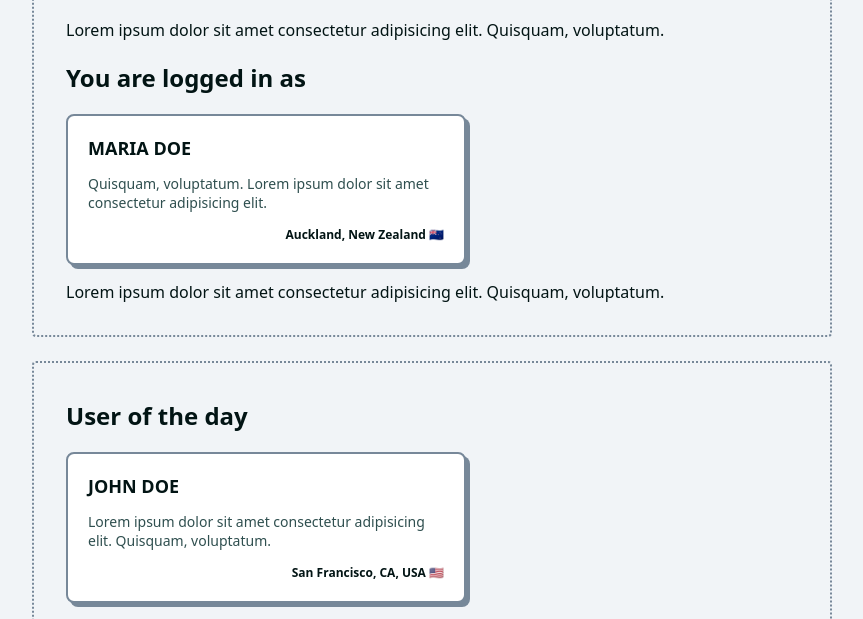
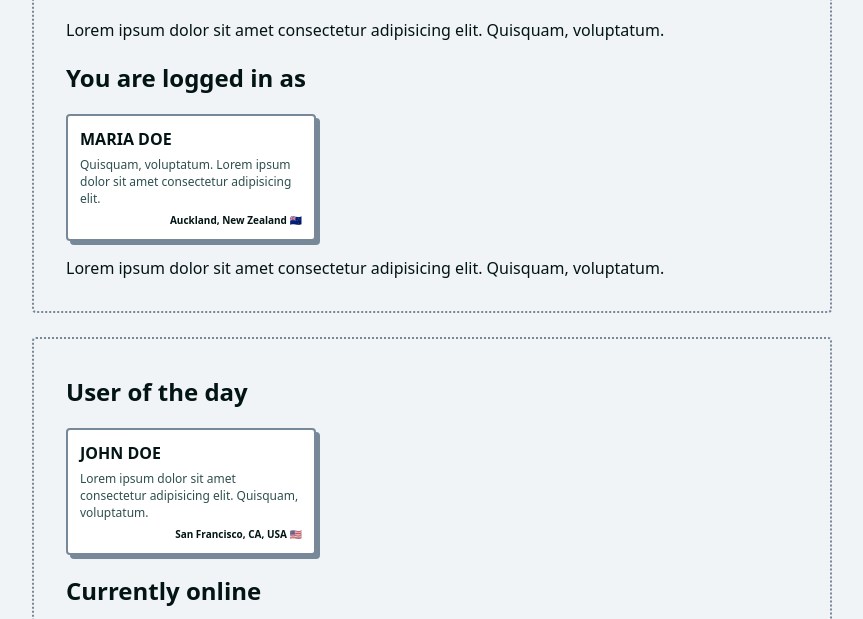
Before and after one commit to em-ha/web-challenges, a website: page css-basic/css-basics_combined-users/index.html in a window 1280 px wide. Shown: the part 109-728 px from the top of the page, without its empty margins (208-1071 px from the left). Drawn offline with Linux system fonts and the light colour scheme.

Commit message:
Make user elements inside the aside smaller

```diff
--- a/css-basic/css-basics_combined-users/css/styles.css
+++ b/css-basic/css-basics_combined-users/css/styles.css
@@ -38,27 +38,28 @@ li {
 .user {
   position: relative;
   border: 2px solid lightslategray;
-  border-radius: 8px;
+  border-radius: 4px;
   box-shadow: 4px 4px 0 lightslategray;
-  padding: 20px;
-  max-width: 400px;
+  padding: 12px;
+  max-width: 250px;
   margin: 0;
   background-color: white;
 }
 
 .name {
-  font-size: 18px;
+  font-size: 16px;
   text-transform: uppercase;
   margin: 0;
 }
 
 .bio {
-  font-size: 14px;
+  font-size: 12px;
   color: darkslategray;
+  margin: 6px 0;
 }
 
 .location {
-  font-size: 12px;
+  font-size: 10px;
   font-weight: 600;
   text-align: end;
   margin: 0;
--- a/css-basic/css-basics_combined-users/index.html
+++ b/css-basic/css-basics_combined-users/index.html
@@ -1,4 +1,4 @@
-<!DOCTYPE html>
+<!doctype html>
 <!-- Add class="debug" to the html element to show helper texts. -->
 <html lang="en" class="">
   <head>
```
